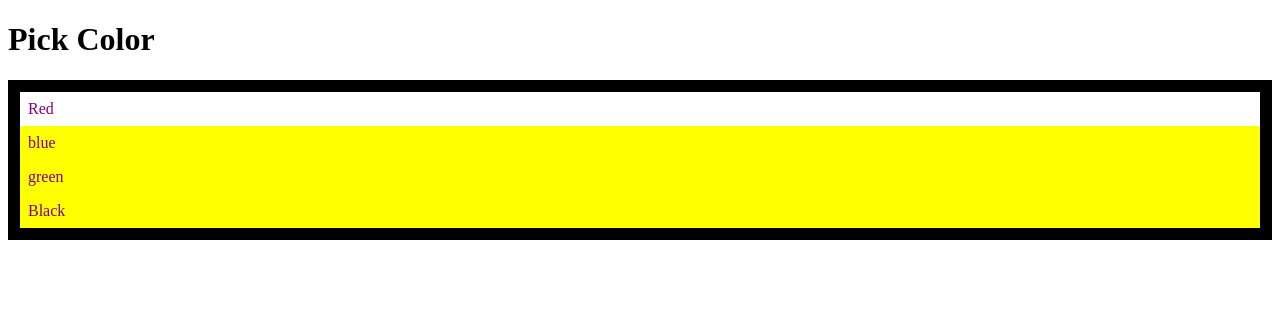
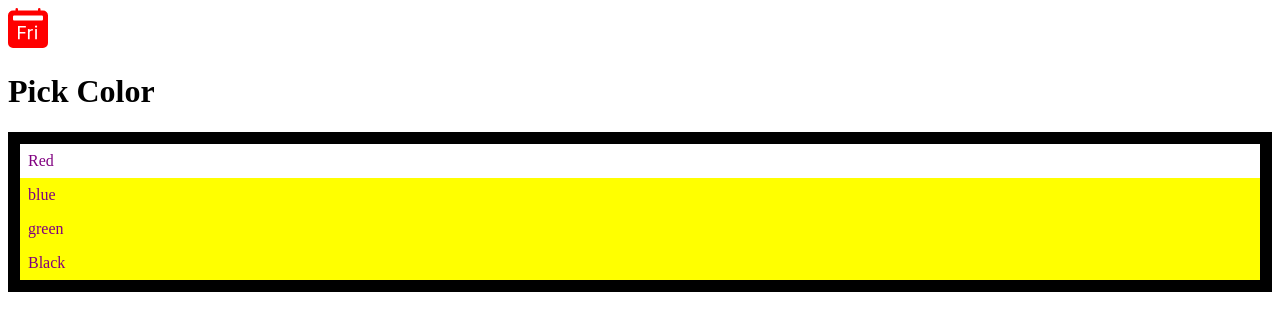
Before and after one commit to MdAbbas110/Learning-React, a React (Vite) app: page / in a window 1280 px wide. Shown: the top 330 px of the page. Built offline with nearby package versions, Linux system fonts and the light colour scheme.

Commit message:
adding icons to react using react-icons component

```diff
--- a/package.json
+++ b/package.json
@@ -13,6 +13,7 @@
     "bootstrap": "^5.2.3",
     "react": "^18.2.0",
     "react-dom": "^18.2.0",
+    "react-icons": "^4.10.1",
     "styled-components": "^6.0.4"
   },
   "devDependencies": {
--- a/src/App.tsx
+++ b/src/App.tsx
@@ -1,6 +1,8 @@
 //import Alert from './components/Alert';
 //import Button from './components/Button';
 //import { useState } from 'react';
+import { BsFillCalendar2DayFill } from 'react-icons/bs';
+
 import ListGroup from './components/ListGroup';
 import './App.css';
 
@@ -9,6 +11,7 @@ function App() {
   const heading = 'Pick Color';
   return (
     <div>
+      <BsFillCalendar2DayFill color='red' size='40' />
       <ListGroup
         items={colors}
         heading={heading}
```
Also changed, not shown: 1 other file (tests, documents, lock files or other folders).
